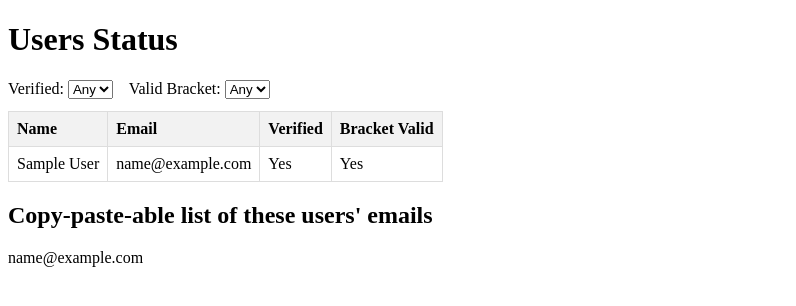
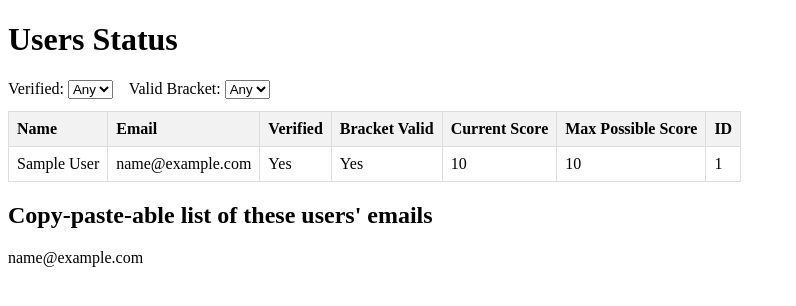
Before and after one commit to gmichnikov/madness, a Flask app: template app/templates/admin/users.html in a window 1280 px wide. Shown: the part 77-383 px from the top of the page, without its empty margins (0-796 px from the left). Run offline with Flask 3, Linux system fonts and the light colour scheme; tables that the repository leaves empty hold one stand-in row (values such as "Sample post"); the template is opened without the code that fills it: values that come from a table or form of the project are taken from there, most other values are stand-ins (such as "Sample title", 1, 10 or a date in 2020); parts of the project's set-up code (start-up, migrations or seed data) failed here and were passed over.

Commit message:
Add more info to the admin user status table

```diff
--- a/app/templates/admin/users.html
+++ b/app/templates/admin/users.html
@@ -25,6 +25,9 @@
                 <th>Email</th>
                 <th>Verified</th>
                 <th>Bracket Valid</th>
+                <th>Current Score</th>
+                <th>Max Possible Score</th>
+                <th>ID</th>
             </tr>
         </thead>
         <tbody>
@@ -34,6 +37,9 @@
                 <td>{{ user.email }}</td>
                 <td>{{ 'Yes' if user.is_verified else 'No' }}</td>
                 <td>{{ 'Yes' if user.is_bracket_valid else 'No' }}</td>
+                <td>{{ user.currentscore }}</td>
+                <td>{{ user.maxpossiblescore }}</td>
+                <td>{{ user.id }}</td>
             </tr>
             {% endfor %}
         </tbody>
```
